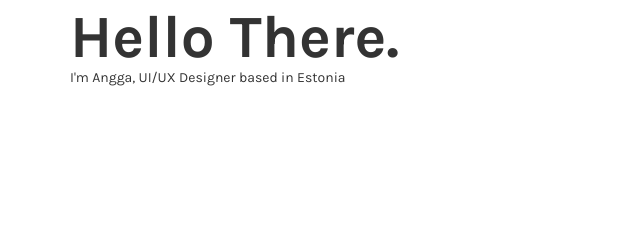
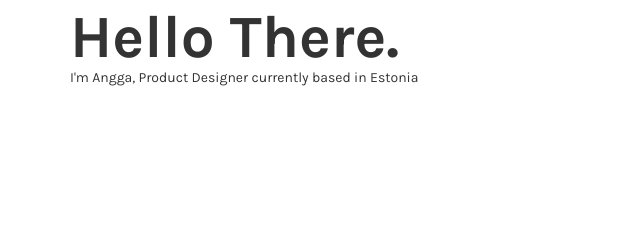
Before and after one commit to anggaputrasundowo/anggaputra.github.io, a plain HTML site: page index.html in a window 1280 px wide. Shown: the part 136-368 px from the top of the page, 0-640 px from the left. Drawn offline with nearby package versions, Linux system fonts and the light colour scheme.

Commit message:
Update index.html

```diff
--- a/index.html
+++ b/index.html
@@ -53,7 +53,7 @@
             <div class="col-lg-9 col-xs-12">
                 <div class="f-left">
                   <h1 class="hero-text">Hello There.</h1>
-                  <h5 class="mt-0">I'm Angga, UI/UX Designer based in Estonia</h5>
+                  <h5 class="mt-0">I'm Angga, Product Designer currently based in Estonia</h5>
                 </div>
                 <!--
                 <div id="main-nav">
```
